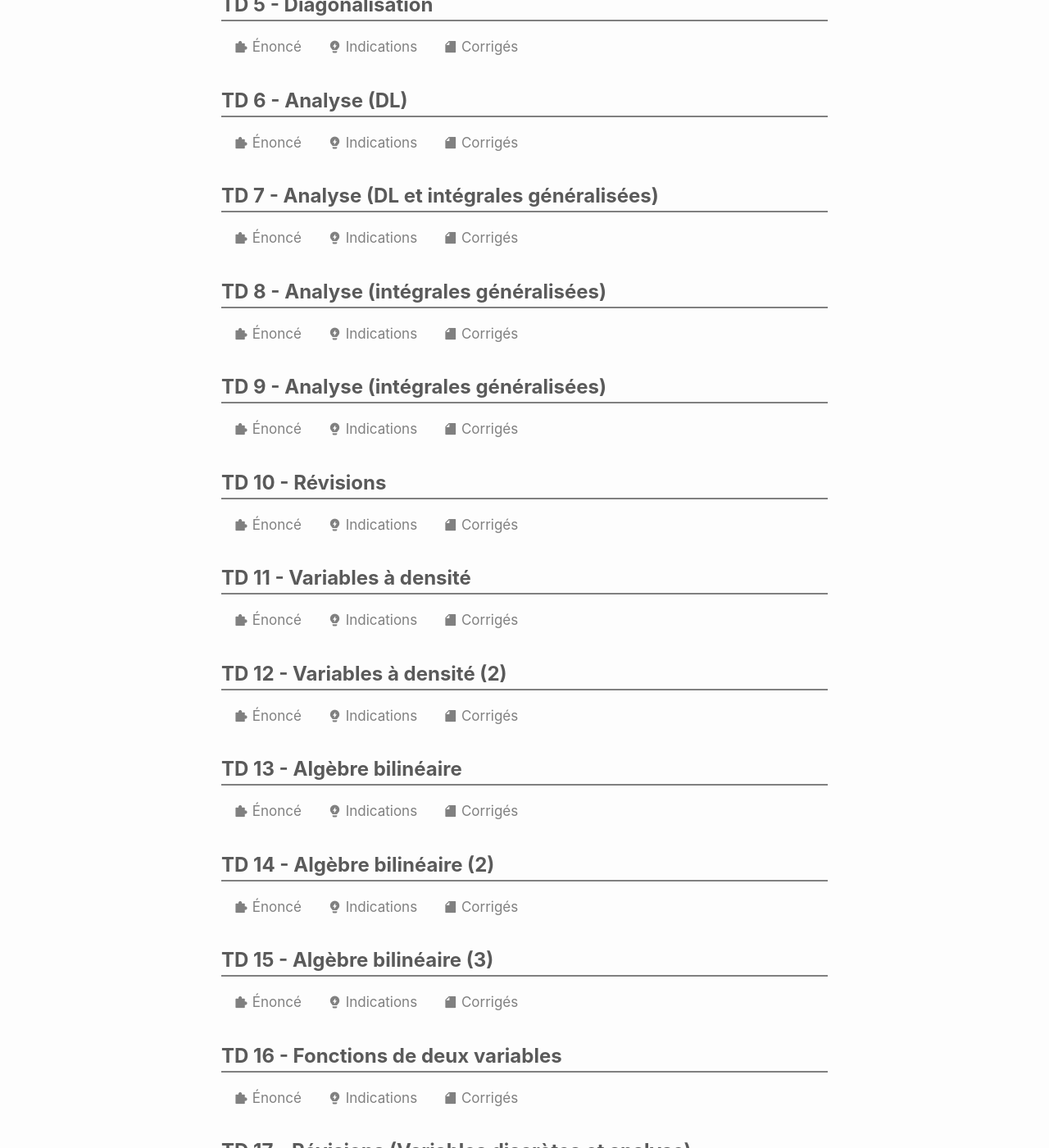
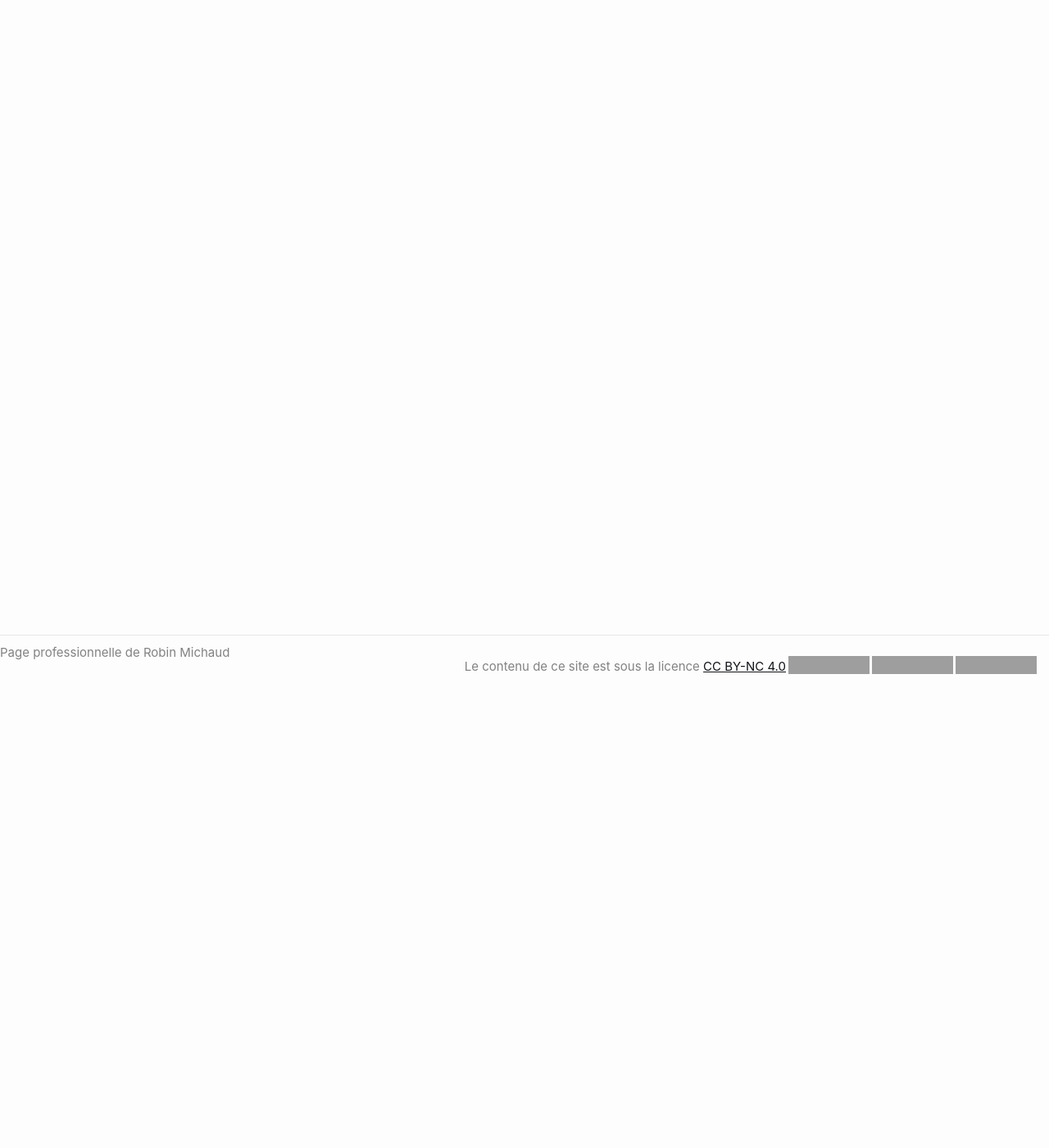
Before and after one commit to michaudmaths/michaudmaths.github.io, a Jekyll site: the page built from menu/td_khagne.markdown, in a window 1280 px wide and 1400 px high, scrolled down 551 px. Shown: the whole window at 82% size. Built offline with Jekyll 4.4.1, drawn with Linux system fonts in a browser that asks for light colours; nearby versions of some CDN libraries; some of the changed text lies outside the part shown; grey boxes are pictures that could not be loaded.

Commit message:
Suppression des references TD et Devoirs

```diff
--- a/_data/files.yml
+++ b/_data/files.yml
@@ -180,38 +180,9 @@ kholles_hk :
 
 
 td_khagne :
-  - title : Révisions d'algèbre linéaire
-  - title : Projecteurs
-  - title : Projecteurs et symétries
-  - title : Diagonalisation
-  - title : Diagonalisation
-  - title : Analyse (DL)
-  - title : Analyse (DL et intégrales généralisées)
-  - title : Analyse (intégrales généralisées)
-  - title : Analyse (intégrales généralisées)
-  - title : Révisions
-  - title : Variables à densité
-  - title : Variables à densité (2)
-  - title : Algèbre bilinéaire
-  - title : Algèbre bilinéaire (2)
-  - title : Algèbre bilinéaire (3)
-  - title : Fonctions de deux variables
-  - title : Révisions (Variables discrètes et analyse)
-  - title : Sujet Maths E - HEC 2018
-  - title : Sujet Maths E II - ESSEC 2007
-  - title : Sujet Maths 2S HEC-ESCP 2019
-  - title : Oraux ENS 2015
-  - title : Oraux ENS 2013 et 2016
-  - title : Oraux ENS 2016 et 2018
+  - title :
 
 dst:
- - date : 28/09/24
- - date : 23/11/24
- - date : 17/12/24
- - date : 25/01/25
- - date : 22/03/25
- - date : 15/05/25
+ - date :
 dm:
- - date : 08/11/24
- - date : 07/03/25
- - date : 28/04/25
+ - date :
```
